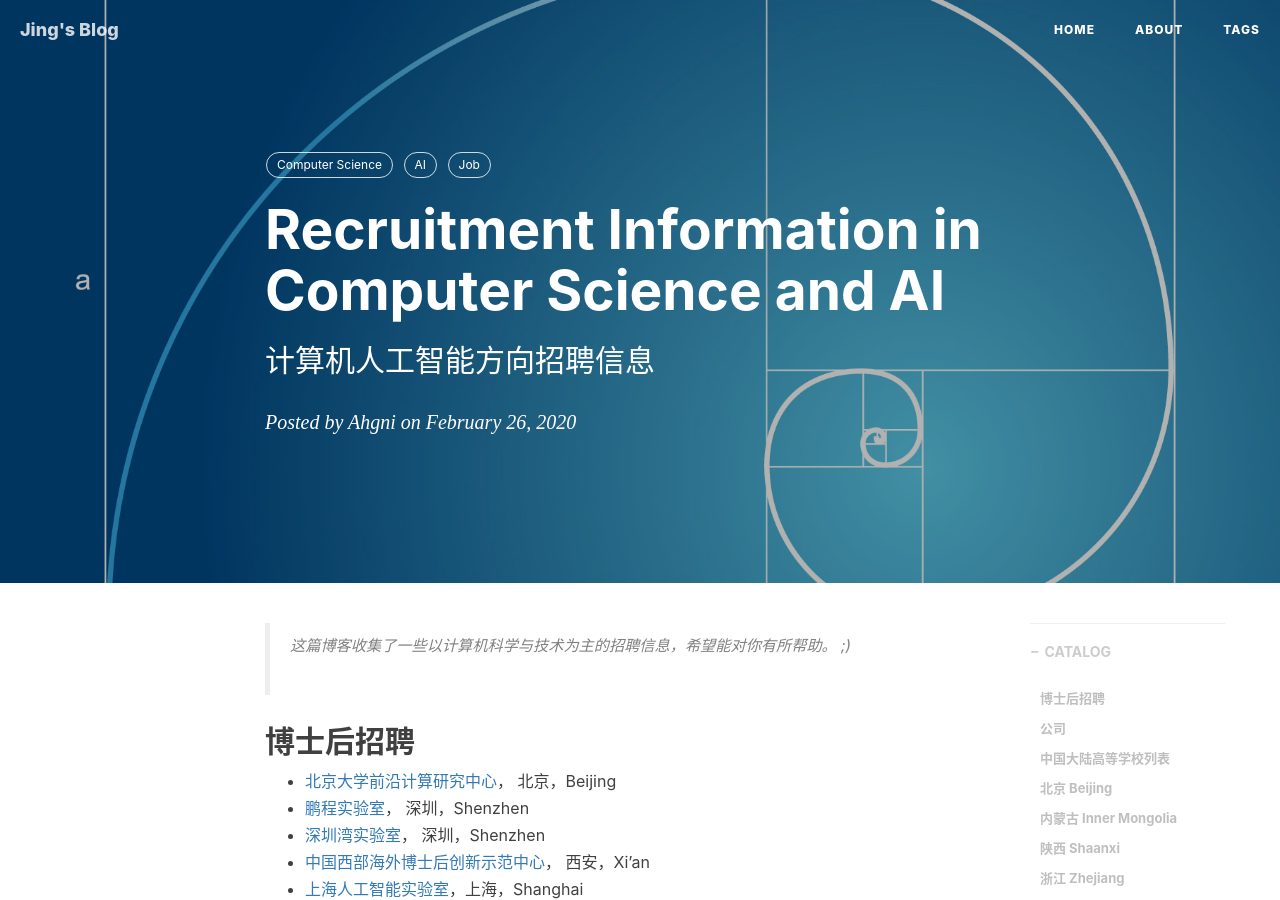
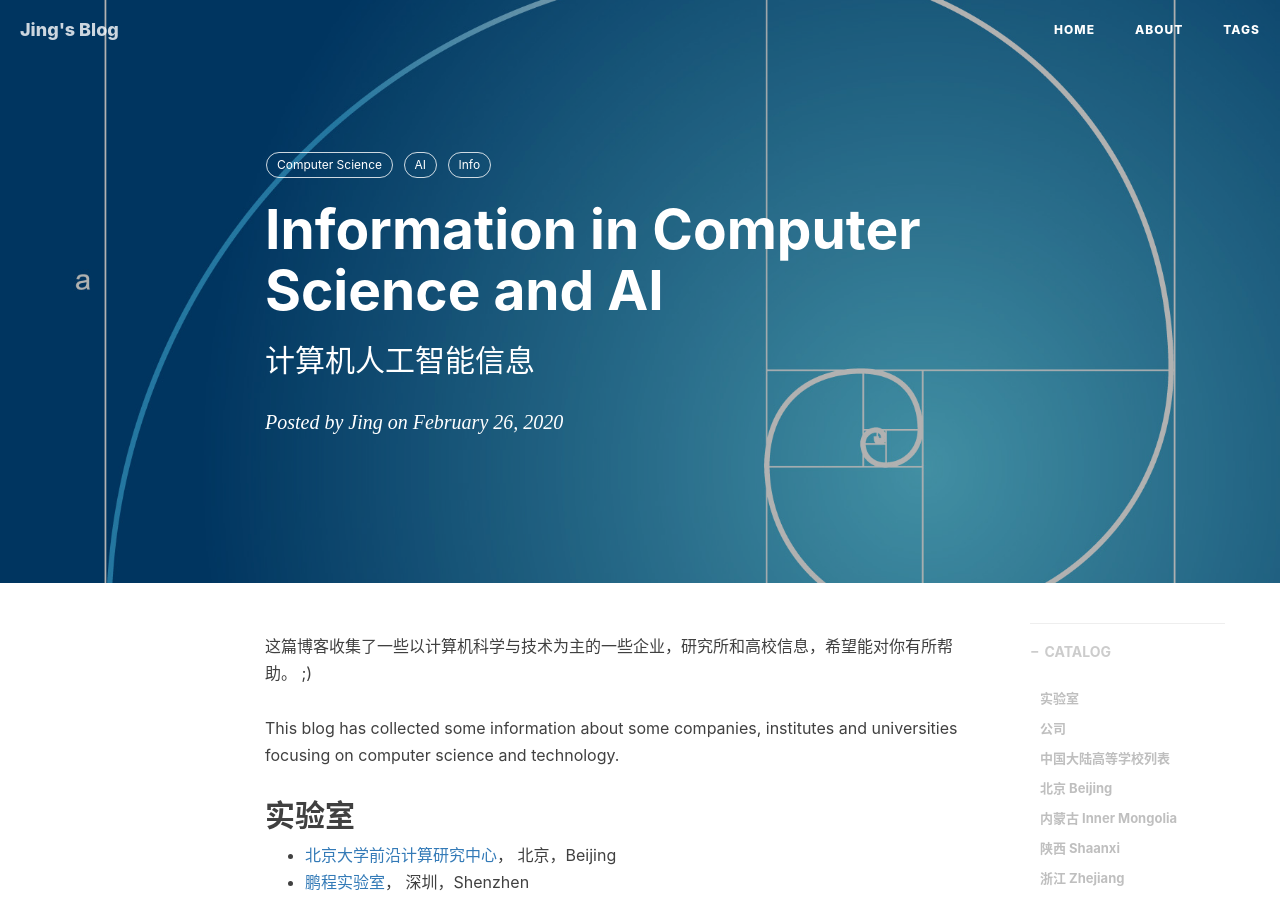
Before and after one commit to jizhang02/jizhang02.github.io, a Jekyll site: the page built from _posts/2020-02-26-job.markdown, in a window 1280 px wide and 900 px high. Built offline with Jekyll 4.4.1, drawn with Linux system fonts in a browser that asks for light colours; nearby versions of some CDN libraries; library files that are not in the unit come from our copies; a script that is not in the unit is left out; comment, search, counter and statistics services are not loaded.

Commit message:
Update 2020-02-26-job.markdown

```diff
--- a/_posts/2020-02-26-job.markdown
+++ b/_posts/2020-02-26-job.markdown
@@ -1,23 +1,24 @@
 ---
 layout:     post
-title:      "Recruitment Information in Computer Science and AI "
-subtitle:   "计算机人工智能方向招聘信息"
+title:      "Information in Computer Science and AI "
+subtitle:   "计算机人工智能信息"
 date:       2020-02-26 15:00:00
-author:     "Ahgni"
+author:     "Jing"
 header-img: "img/post-bg.jpg"
 header-mask: 0.3
 catalog:    true
 tags:
     - Computer Science
     - AI
-    - Job
+    - Info
 ---
 
 
-> 这篇博客收集了一些以计算机科学与技术为主的招聘信息，希望能对你有所帮助。 ;) <br><br>
+这篇博客收集了一些以计算机科学与技术为主的一些企业，研究所和高校信息，希望能对你有所帮助。 ;) <br><br>
+This blog has collected some information about some companies, institutes and universities focusing on computer science and technology.
 
 
-## 博士后招聘
+## 实验室
 * [北京大学前沿计算研究中心](https://cfcs.pku.edu.cn/announcement/recruiting/236532.htm)， 北京，Beijing
 * [鹏程实验室](http://www.pcl.ac.cn/)， 深圳，Shenzhen
 * [深圳湾实验室](https://www.szbl.ac.cn/index.aspx)， 深圳，Shenzhen
```
